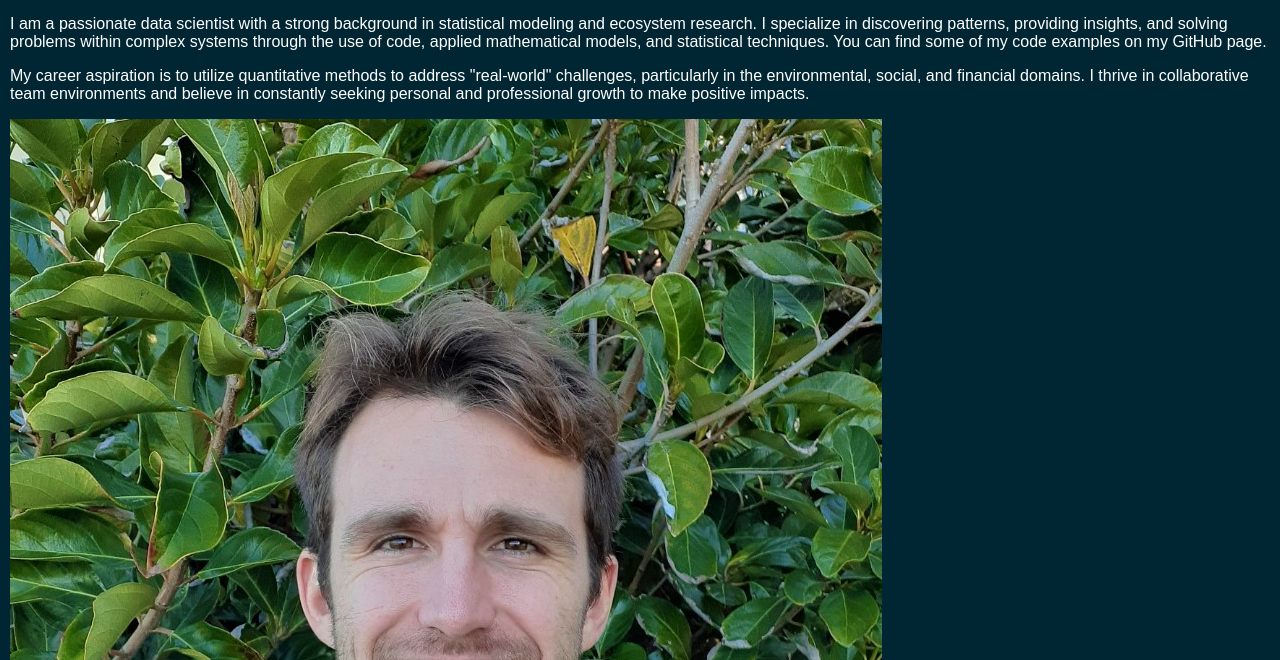
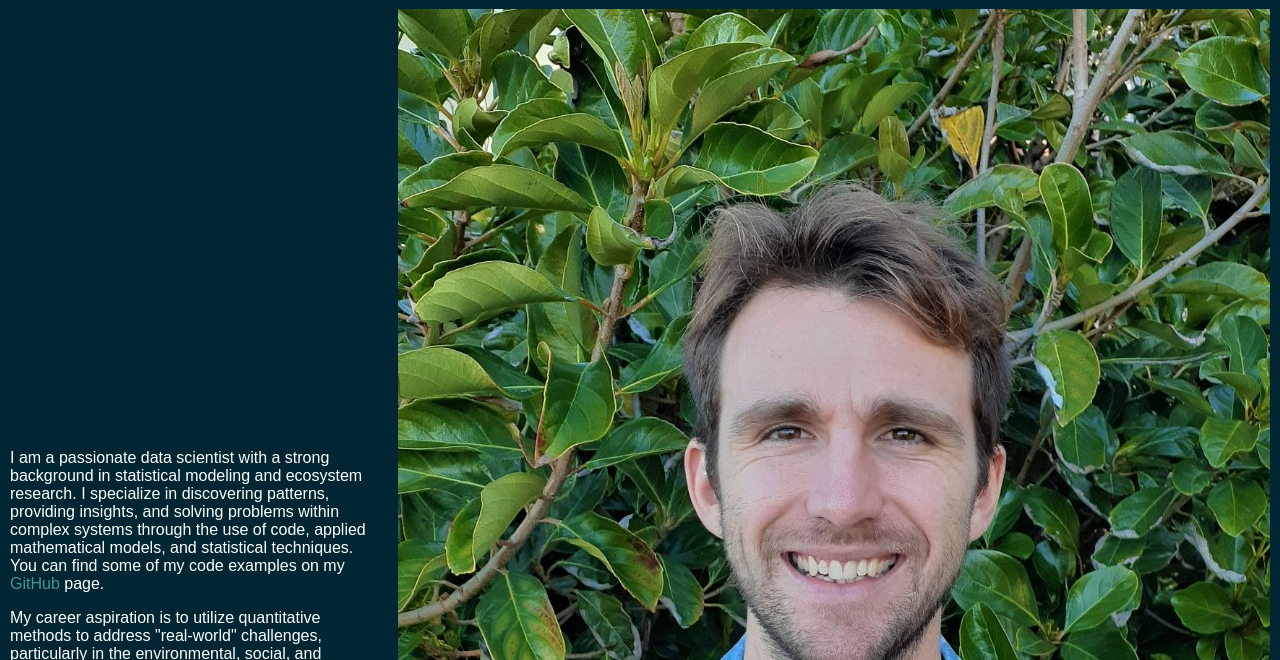
Before and after one commit to maxcampb/maxcampb.github.io, a plain HTML site: page index.html in a window 1280 px wide. Shown: the part 292-952 px from the top of the page. Drawn offline with Linux system fonts and the light colour scheme.

Commit message:
Fix phot0

```diff
--- a/index.html
+++ b/index.html
@@ -18,11 +18,19 @@
 
   <section>
     <h2>About Me</h2>
-    <p>
-      I am a passionate data scientist with a strong background in statistical modeling and ecosystem research. I specialize in discovering patterns, providing insights, and solving problems within complex systems through the use of code, applied mathematical models, and statistical techniques. You can find some of my code examples on my <a href="https://github.com/maxcampb/Code_showcase">GitHub</a> page.</p>
-      <p>My career aspiration is to utilize quantitative methods to address "real-world" challenges, particularly in the environmental, social, and financial domains. I thrive in collaborative team environments and believe in constantly seeking personal and professional growth to make positive impacts.</p>
-    <img src="Max 2.jpg" alt="Profile Picture">
-
+    <div style="display: flex; align-items: center;">
+      <div>
+        <p>
+          I am a passionate data scientist with a strong background in statistical modeling and ecosystem research. I specialize in discovering patterns, providing insights, and solving problems within complex systems through the use of code, applied mathematical models, and statistical techniques. You can find some of my code examples on my <a href="https://github.com/maxcampb/Code_showcase">GitHub</a> page.
+        </p>
+        <p>
+          My career aspiration is to utilize quantitative methods to address "real-world" challenges, particularly in the environmental, social, and financial domains. I thrive in collaborative team environments and believe in constantly seeking personal and professional growth to make positive impacts.
+        </p>
+      </div>
+      <div style="margin-left: 20px;">
+        <img src="Max 2.jpg" alt="Profile Picture">
+      </div>
+    </div>
   </section>
 
     <section>
--- a/style.css
+++ b/style.css
@@ -33,7 +33,7 @@ ul {
 }
 
 a {
-  color: #fff;
+  color: #43969c;
   text-decoration: none;
 }
 
```
